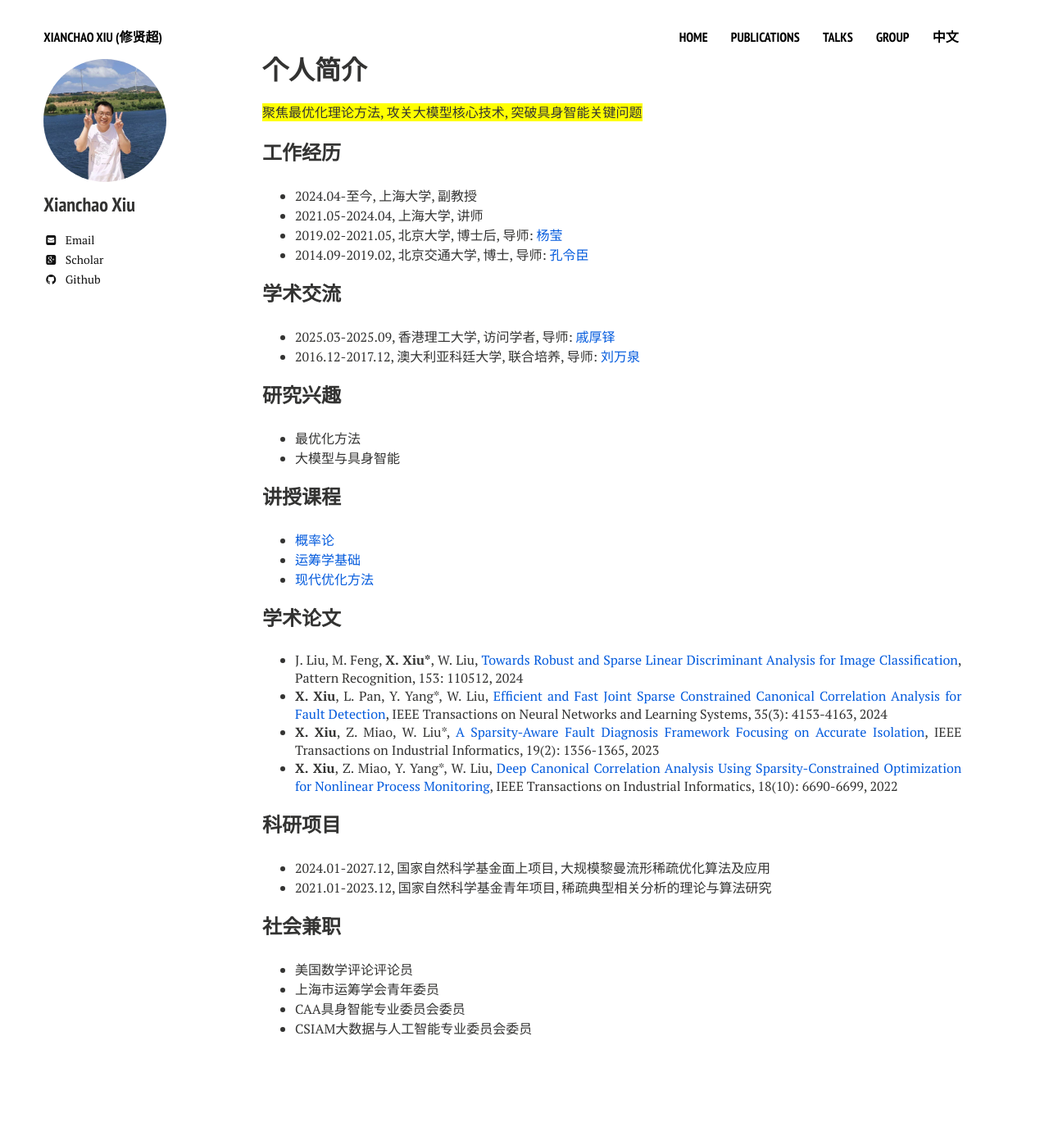
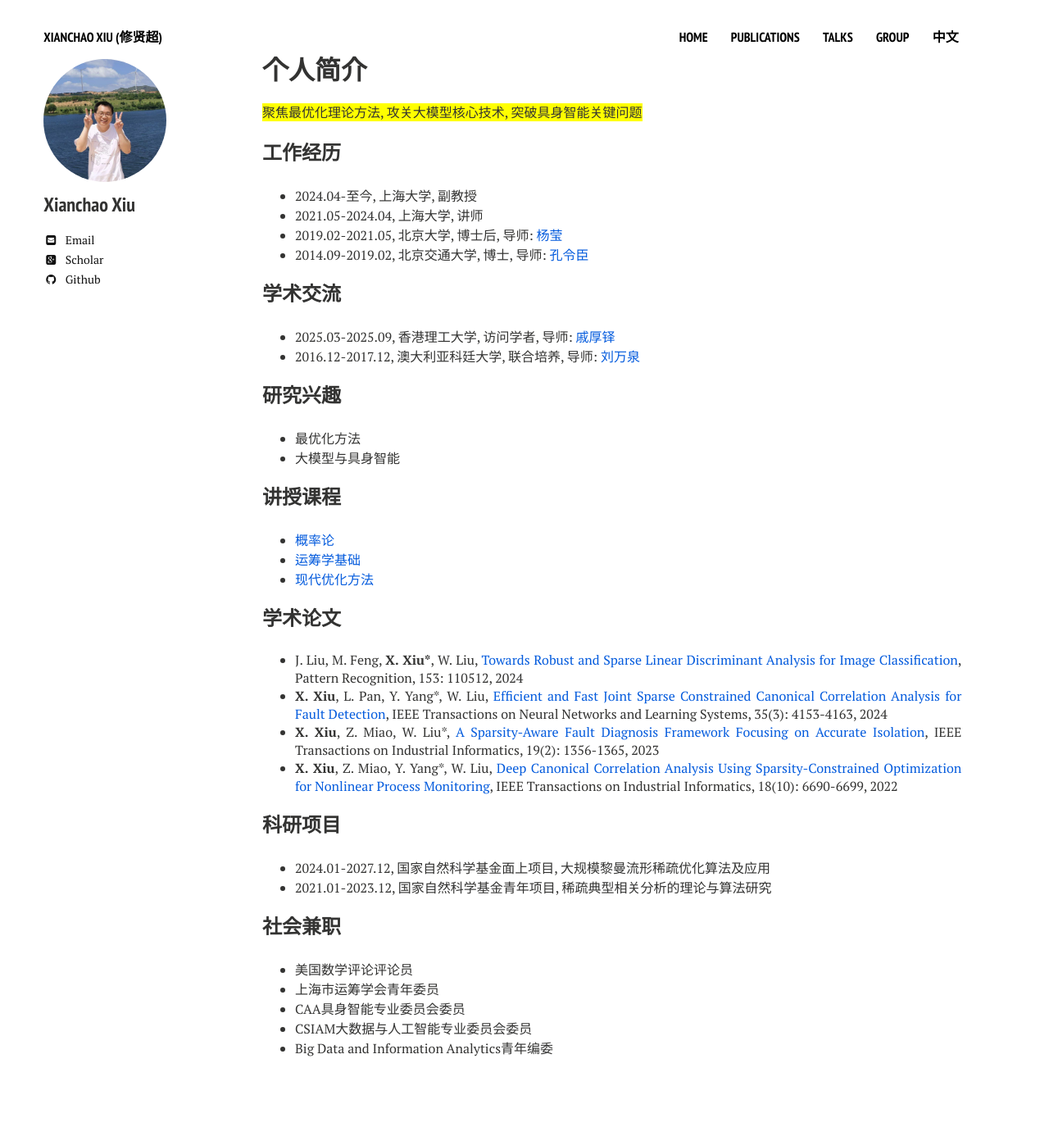
Before and after one commit to xianchaoxiu/xianchaoxiu.github.io, a Jekyll site: the page built from chinese/index.md, in a window 1280 px wide. Shown: the whole page at 82% size. Built offline with Jekyll 4.4.1, drawn with Linux system fonts in a browser that asks for light colours; nearby versions of some CDN libraries; before the commit the page ends 1362 px from its top, so only the background shows below that.

Commit message:
Update index.md

```diff
--- a/chinese/index.md
+++ b/chinese/index.md
@@ -49,3 +49,4 @@ share: false
 * 上海市运筹学会青年委员 <br>
 * CAA具身智能专业委员会委员 <br>
 * CSIAM大数据与人工智能专业委员会委员 <br>
+* Big Data and Information Analytics青年编委 <br>
```
